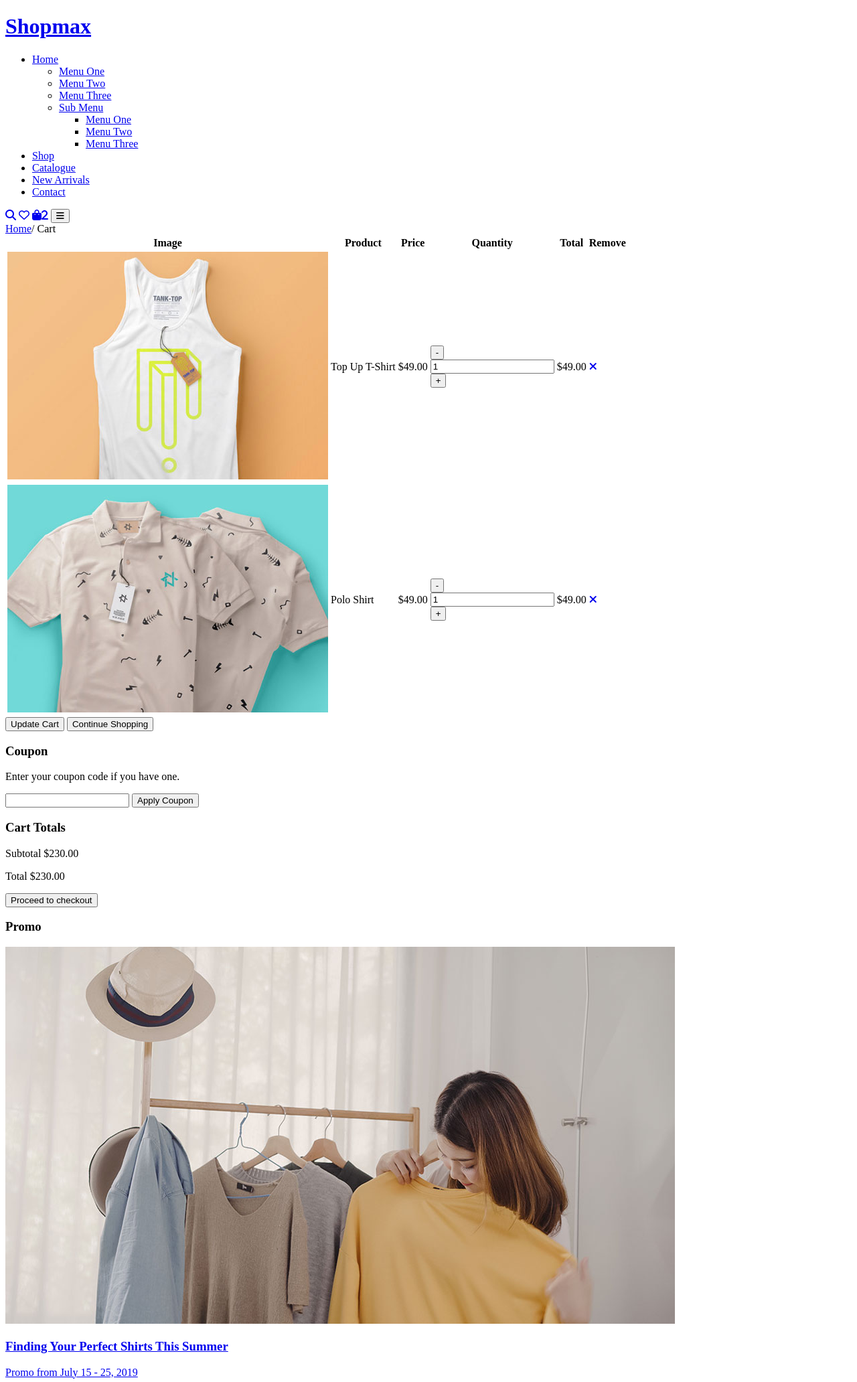
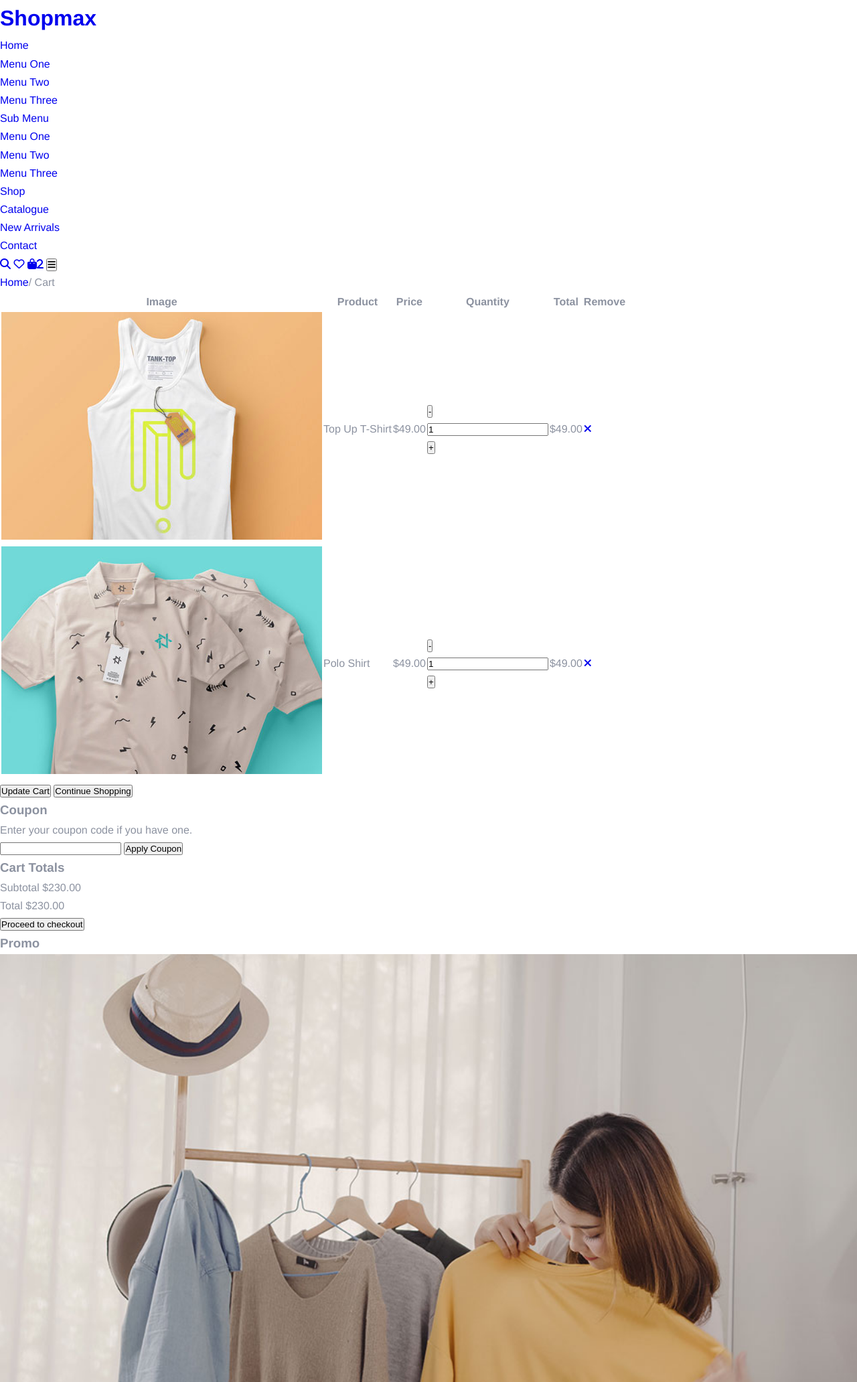
Before and after one commit to MarcosQuaOli/ShopMax, a PHP site: page /cart.html in a window 1280 px wide. Shown: the top 2064 px of the page at 67% size. Run offline with PHP 8.4, Linux system fonts and the light colour scheme; some libraries are stand-ins or nearby versions.

Commit message:
Update style

```diff
--- a/css/style.css
+++ b/css/style.css
@@ -1,3 +1,23 @@
+* {
+  margin: 0;
+  padding: 0;
+  box-sizing: border-box; }
 
+a {
+  text-decoration: none; }
+
+ul {
+  list-style-type: none; }
+
+img {
+  width: 100%; }
+
+button:focus {
+  outline: 0; }
+
+body {
+  font-family: "Helvetica Neue", Arial, sans-serif;
+  color: #8c92a0;
+  line-height: 1.7; }
 
 /*# sourceMappingURL=style.css.map */
--- a/sass/_site-base.scss
+++ b/sass/_site-base.scss
@@ -0,0 +1,29 @@
+* {
+	margin: 0;
+	padding: 0;
+	box-sizing: border-box;
+}
+
+a {
+	text-decoration: none;
+}
+
+ul {
+	list-style-type: none;
+}
+
+img {
+	width: 100%;
+}
+
+button:focus {
+	outline: 0;
+}
+
+body {
+	font-family: "Helvetica Neue", Arial, sans-serif;
+	color: #8c92a0;
+	line-height: 1.7;
+}
+
+$color-primary: #ee4266;
--- a/sass/style.scss
+++ b/sass/style.scss
@@ -0,0 +1 @@
+@import "_site-base";
```
Also changed, not shown: 1 other file.
